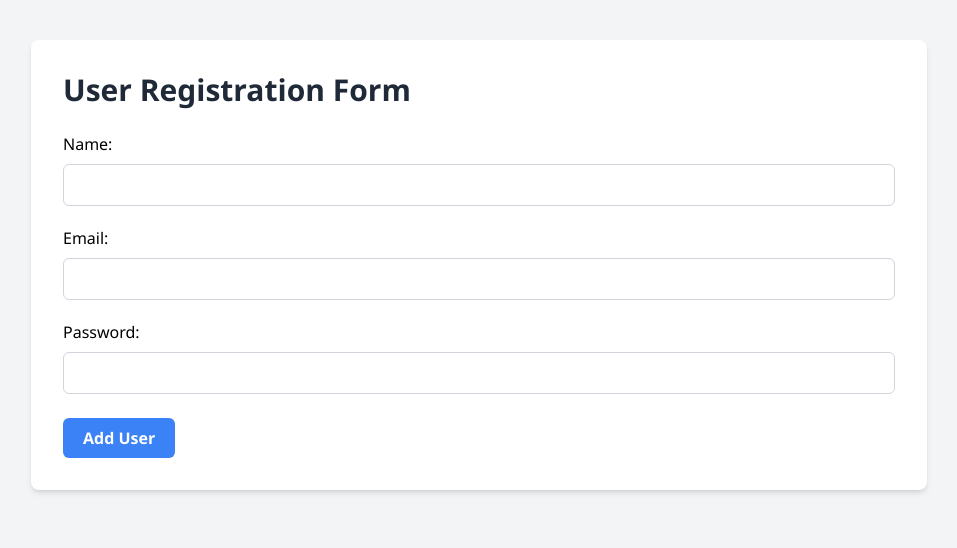
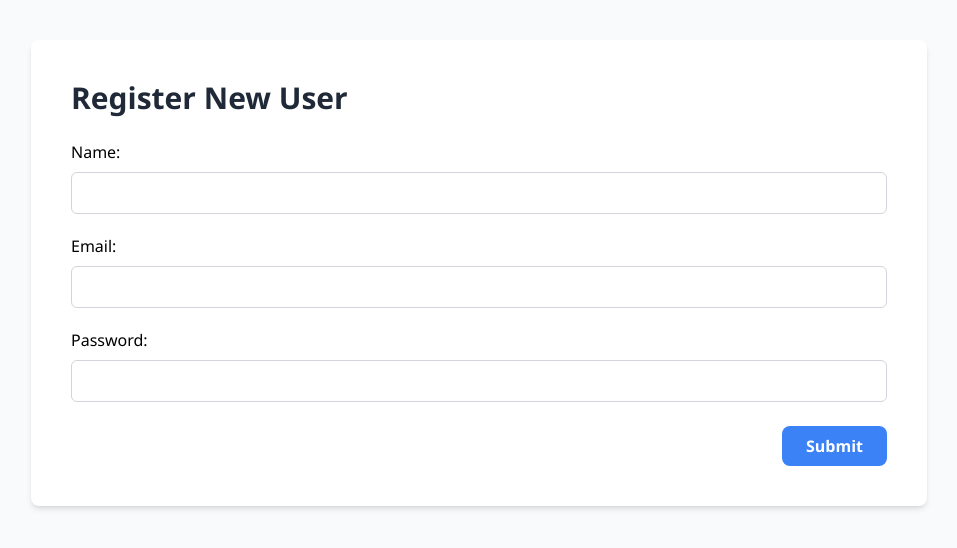
Before and after one commit to Bigyanhub/mern-lite-project, a React (Vite) app in the folder frontend/: page / in a window 1280 px wide. Shown: the top 548 px of the page, without its empty margins (161-1118 px from the left). Built offline with nearby package versions, Linux system fonts and the light colour scheme.

Commit message:
Add basic form validation and polish UI with improved styles and hover effects

```diff
--- a/frontend/src/App.css
+++ b/frontend/src/App.css
@@ -1,68 +1,66 @@
-/* App.css */
-
-/* Global styles */
 body {
   margin: 0;
   padding: 0;
+  font-size: 16px; /* Increased base font size */
   font-family: 'Segoe UI', Tahoma, Geneva, Verdana, sans-serif;
-  background-color: #f3f4f6; /* Tailwind gray-100 */
+  background-color: #f9fafb; /* Tailwind gray-50 */
 }
 
-/* Container animation */
 .form-container {
   animation: fadeIn 0.5s ease-in-out;
 }
 
-/* Title styling */
 .form-title {
-  color: #1f2937; /* Tailwind gray-800 */
+  color: #1f2937;
 }
 
-/* Reusable form group spacing */
 .form-group {
-  margin-top: 1.25rem; /* ~20px (mt-5) */
+  margin-bottom: 1.25rem; /* consistent spacing */
 }
 
-/* Label styling */
 .form-label {
   display: block;
   font-weight: 500;
   margin-bottom: 0.5rem;
 }
 
-/* Input field styling */
 .form-input {
   width: 100%;
   padding: 0.5rem 0.75rem;
-  border: 1px solid #d1d5db; /* Tailwind gray-300 */
-  border-radius: 0.375rem; /* rounded */
-  transition: all 0.2s ease-in-out;
+  border: 1px solid #d1d5db;
+  border-radius: 0.375rem;
+  transition: all 0.3s ease;
 }
 
 .form-input:focus {
   outline: none;
-  border-color: #3b82f6; /* Tailwind blue-500 */
+  border-color: #3b82f6;
   box-shadow: 0 0 0 3px rgba(59, 130, 246, 0.2);
 }
 
-/* Submit button styling */
 .form-button {
-  background-color: #3b82f6; /* Tailwind blue-500 */
+  background-color: #3b82f6;
   color: white;
-  padding: 0.5rem 1.25rem;
+  padding: 0.5rem 1.5rem;
   border: none;
-  border-radius: 0.375rem;
+  border-radius: 0.5rem;
   cursor: pointer;
   font-weight: 600;
   transition: all 0.2s ease-in-out;
 }
 
 .form-button:hover {
-  background-color: #2563eb; /* Tailwind blue-600 */
-  transform: translateY(-1px);
+  background-color: #2563eb;
+  transform: scale(1.02);
 }
 
-/* Fade-in animation */
+/* Error message styling */
+.form-error {
+  color: #dc2626; /* Tailwind red-600 */
+  font-size: 0.875rem;
+  margin-top: 0.5rem;
+}
+
 @keyframes fadeIn {
   from {
     opacity: 0;
--- a/frontend/src/App.jsx
+++ b/frontend/src/App.jsx
@@ -1,30 +1,50 @@
-// App.jsx
-import { useState, useEffect } from 'react'
+import { useState } from 'react'
 import './App.css'
 
 const App = () => {
+  const [formData, setFormData] = useState({ name: '', email: '', password: '' })
+  const [error, setError] = useState('')
+
+  const handleChange = (e) => {
+    setFormData({ ...formData, [e.target.name]: e.target.value })
+    setError('')
+  }
+
+  const handleSubmit = () => {
+    const { name, email, password } = formData
+    if (!name || !email || !password) {
+      setError('All fields are required.')
+    } else {
+      setError('')
+      console.log('Form submitted:', formData)
+      // Simulate submission here
+    }
+  }
+
   return (
-    <div className='form-container max-w-4xl mx-auto mt-10 p-8 bg-white rounded-lg shadow-md'>
-      <h1 className='form-title text-3xl font-bold mb-6'>User Registration Form</h1>
+    <div className='form-container max-w-4xl mx-auto mt-10 p-10 bg-white rounded-lg shadow-md'>
+      <h1 className='form-title text-3xl font-bold mb-6'>Register New User</h1>
 
       <div>
         <div className='form-group'>
-          <label className='form-label'>Name:</label>
-          <input type="text" className='form-input' />
+          <label className='form-label' htmlFor='name'>Name:</label>
+          <input type="text" id='name' name="name" className='form-input' value={formData.name} onChange={handleChange} />
         </div>
 
         <div className='form-group'>
-          <label className='form-label'>Email:</label>
-          <input type="email" className='form-input' />
+          <label className='form-label' htmlFor='email'>Email:</label>
+          <input type="email" id='email' name="email" className='form-input' value={formData.email} onChange={handleChange} />
         </div>
 
         <div className='form-group'>
-          <label className='form-label'>Password:</label>
-          <input type="password" className='form-input' />
+          <label className='form-label' htmlFor='password'>Password:</label>
+          <input type="password" id='password' name="password" className='form-input' value={formData.password} onChange={handleChange} />
         </div>
 
-        <div className='form-action mt-6'>
-          <button className='form-button'>Add User</button>
+        {error && <div className="form-error">{error}</div>}
+
+        <div className='mt-6 text-right'>
+          <button className='form-button' onClick={handleSubmit}>Submit</button>
         </div>
       </div>
     </div>
```
